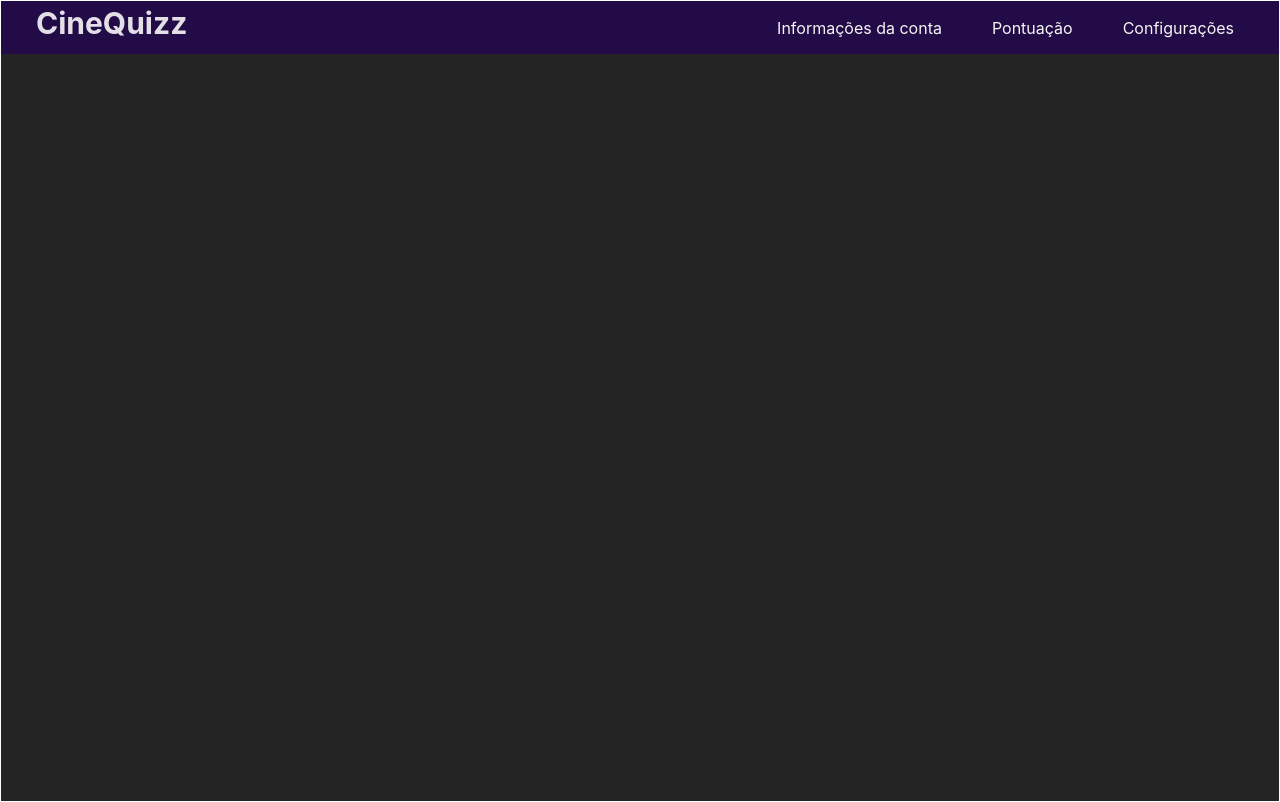
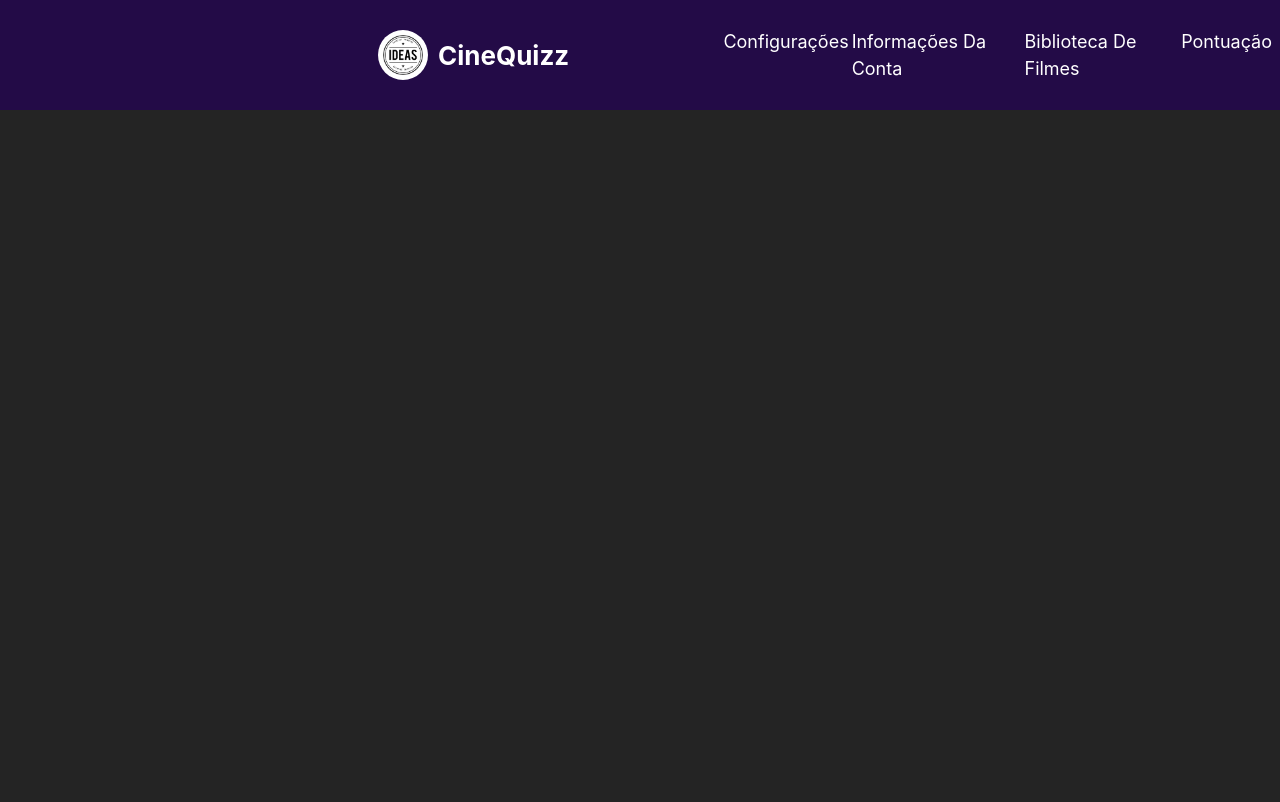
Before and after one commit to BrunoMuller812/quizz-de-filmes, a React (Vite) app in the folder menu-principal/: page / in a window 1280 px wide. Built offline with nearby package versions, Linux system fonts and the light colour scheme.

Commit message:
atualizando o menu principla(nav)

```diff
--- a/menu-principal/src/App.css
+++ b/menu-principal/src/App.css
@@ -5,7 +5,6 @@
 }
 
 body {
-  border: 1px solid white;
   height: 100%;
 }
 
--- a/menu-principal/src/Header.css
+++ b/menu-principal/src/Header.css
@@ -1,132 +1,188 @@
-.header {
-  display: flex;
-  justify-content: space-around;
-  align-items: center;
-  text-align: center;
+#headerPai {
+  width: 100%;
   background-color: #230b47;
-  gap: 70px;
-  min-height: 50px;
+  position: absolute;
 }
 
-.nav {
+nav {
   display: flex;
   align-items: center;
-  justify-content: space-between;
+  justify-content: space-around;
+  gap: 30px;
+  padding: 8px;
 }
 
-.nav-menu {
-  background-color: darkblue;
-  width: 100%;
-  position: absolute;
-  top: 45.5px;
-  right: 0px;
-  max-height: 0;
-  overflow: hidden;
-  transition: max-height 0.5s ease-out, opacity 0.5s ease;
-  opacity: 0;
-  z-index: 999;
-}
-
-.active {
-  max-height: 300px;
-  opacity: 1;
-}
-
-.nav-menu p {
-  padding: 15px;
-  margin: 0;
-}
-
-.nav-menu p a {
-  color: whitesmoke;
-  text-decoration: none;
-}
-
-.nav-menu p a:hover {
-  text-decoration: underline;
-}
-
-.menu-icon {
-  color: whitesmoke;
-  cursor: pointer;
-  transition: color 0.3s ease, transform 0.3s ease;
-  background: none;
-  border: none;
-}
-
-.menu-icon:active {
-  transform: scale(1.5);
-}
-
-.header h1 {
-  font-size: 25px;
-  margin-left: 15px;
-  margin-right: 15px;
-  white-space: nowrap;
-  padding-bottom: 8px;
-}
-
-.nav img {
-  height: 28px;
+.textos {
+  display: flex;
+  align-items: center;
+  font-size: 20px;
 }
 
 .logo-icon-mobile {
-  height: 26px;
-  width: 26px;
+  width: 50px;
+  height: 50px;
   border-radius: 50%;
 }
 
+.menuBar {
+  width: 30px;
+  height: 30px;
+}
+
+.nome {
+  color: white;
+  font-size: 25px;
+}
+
+.menuBarButton {
+  background: none;
+  border: none;
+  cursor: pointer;
+}
+
+.sidebar {
+  position: absolute;
+  top: 100%;
+  left: 0;
+  width: 100%;
+  max-height: 0;
+  background-color: whitesmoke;
+  overflow: hidden;
+  transition: max-height 0.5s ease;
+  box-shadow: 0 4px 6px rgba(0, 0, 0, 0.1);
+  z-index: 1000;
+}
+
+.sidebar.open {
+  max-height: 300px;
+}
+
+.sidebar ul {
+  display: flex;
+  flex-direction: column;
+  align-items: center;
+  text-align: center;
+  padding: 0;
+  margin: 0;
+  list-style: none;
+}
+
+.sidebar ul li {
+  width: 100%;
+  border-bottom: 1px dashed azure;
+}
+
+.sidebar ul li a {
+  color: black;
+  font-size: 18px;
+  font-weight: 500;
+  text-decoration: none;
+  transition: color 0.3s ease, background-color 0.3s ease;
+  display: block;
+  width: 100%;
+  padding: 15px 20px;
+}
+
+.sidebar ul li a:hover {
+  color: #575757;
+  background-color: rgba(0, 0, 0, 0.05);
+}
+
+.sidebar ul li a:active {
+  background-color: #575757;
+}
+
+.menuItens {
+  display: none;
+}
+
 @media (min-width: 768px) {
-  .header {
-    justify-content: space-between;
-    padding: 0 20px;
+  #headerPai nav {
+    display: grid;
+    grid-template-columns: 0.1fr 1fr 0.7fr;
+    gap: 0;
   }
 
-  h1 {
+  .logo-icon-mobile {
+    margin-left: 10px;
+  }
+
+  .nome {
+    margin-left: 5px;
+  }
+
+  .menuBarButton {
+    display: flex;
+    justify-content: flex-end;
+  }
+
+  .menuBar {
+    margin-right: 20px;
+  }
+}
+
+@media (min-width: 1280px) {
+  #headerPai nav {
+    display: grid;
+    grid-template-columns: 0.4fr 0.7fr 1.3fr;
+    gap: 0;
+  }
+
+  .logo-icon-mobile {
+    margin-left: 370px;
+  }
+
+  .nome {
+    margin-left: 10px;
+    font-size: 26px;
+  }
+
+  aside {
     display: none;
   }
 
-  .nav {
-    gap: 20px;
+  .menuBar {
+    display: none;
   }
 
-  .nav-menu {
-    position: static;
-    width: auto;
-    display: flex;
-    background-color: transparent;
-    flex-direction: row;
-    max-height: none;
-    opacity: 1;
+  .menuItens {
+    display: block;
   }
 
-  .nav-menu p {
-    padding: 0;
-    margin: 0 10px;
+  .minhaList {
+    display: flex;
+    flex-direction: row;
+    list-style: none;
+    justify-content: space-evenly;
+    gap: 3px;
   }
 
-  .nav-menu p a {
-    color: whitesmoke;
-    padding: 10px;
+  .minhaList a {
+    text-decoration: none;
+    color: white;
+    font-size: 18px;
   }
 
-  .menu-icon {
-    display: none;
+  .menuItens ul li {
+    display: inline-block;
+    padding: 20px 0;
+    transition: transform 0.2s;
+  }
+
+  .menuItens ul li:hover {
+    transform: scale(1.1);
+  }
+
+  .minhaList a:link {
+    color: #ffffff;
+    text-decoration: none;
+  }
+
+  .minhaList a:visited {
+    color: #ffffff;
+  }
+
+  .minhaList a:hover {
+    color: #cf99d4;
   }
 }
-
-@media (min-width: 992px) {
-  .header h1 {
-    display: block;
-    font-size: 30px;
-  }
-
-  .nav-menu p a {
-    padding: 15px;
-    font-size: 16px;
-  }
-
-  .logo-icon-mobile {
-    display: none;
-  }
-}
--- a/menu-principal/src/Header.jsx
+++ b/menu-principal/src/Header.jsx
@@ -1,48 +1,81 @@
 import { useState } from "react";
 import "./Header.css";
 
-const Header = () => {
-  const [isMenuActive, setIsMenuActive] = useState(false);
+export default function Header() {
+  const [sidebarOpen, setSidebarOpen] = useState(false);
 
-  const handleMenuToggle = () => {
-    setIsMenuActive(!isMenuActive);
+  const toggleSidebar = () => {
+    setSidebarOpen(!sidebarOpen);
+  };
+
+  const closeSidebar = () => {
+    setSidebarOpen(false);
   };
 
   return (
-    <header className="header">
+    <section id="headerPai">
+      <nav>
         <img
           src="src/assets/logo-teste.avif"
           alt="Logo"
           title="Logo"
           className="logo-icon-mobile"
         />
-      <h1>CineQuizz</h1>
-      <nav className="nav">
-        <button
-          className="menu-icon"
-          onClick={handleMenuToggle}
-          aria-label="Menu"
-        >
+        <div className="textos">
+          <h1 className="nome">CineQuizz</h1>
+        </div>
+
+        <div className="menuItens">
+          <ul className="minhaList">
+            <li>
+              <a href="#">Configurações</a>
+            </li>
+            <li>
+              <a href="#">Informações Da Conta</a>
+            </li>
+            <li>
+              <a href="#">Biblioteca De Filmes</a>
+            </li>
+            <li>
+              <a href="#">Pontuação</a>
+            </li>
+          </ul>
+        </div>
+
+        <button onClick={toggleSidebar} className="menuBarButton">
           <img
             src="src/assets/menu-icon.png"
             alt="Botão de menu"
             title="Menu"
+            className="menuBar"
           />
         </button>
-        <div className={`nav-menu ${isMenuActive ? "active" : ""}`}>
-          <p>
-            <a href="#">Informações da conta</a>
-          </p>
-          <p>
-            <a href="#">Pontuação</a>
-          </p>
-          <p>
-            <a href="#">Configurações</a>
-          </p>
-        </div>
       </nav>
-    </header>
+
+      <aside className={`sidebar ${sidebarOpen ? "open" : ""}`}>
+        <ul className="dropdownMenu">
+          <li>
+            <a href="#" onClick={closeSidebar}>
+              Configurações
+            </a>
+          </li>
+          <li>
+            <a href="#" onClick={closeSidebar}>
+              Informações Da Conta
+            </a>
+          </li>
+          <li>
+            <a href="#" onClick={closeSidebar}>
+              Biblioteca De Filmes
+            </a>
+          </li>
+          <li>
+            <a href="#" onClick={closeSidebar}>
+              Pontuação
+            </a>
+          </li>
+        </ul>
+      </aside>
+    </section>
   );
-};
-
-export default Header;
+}
```
Lines whose indentation alone changed are shown as unchanged.
